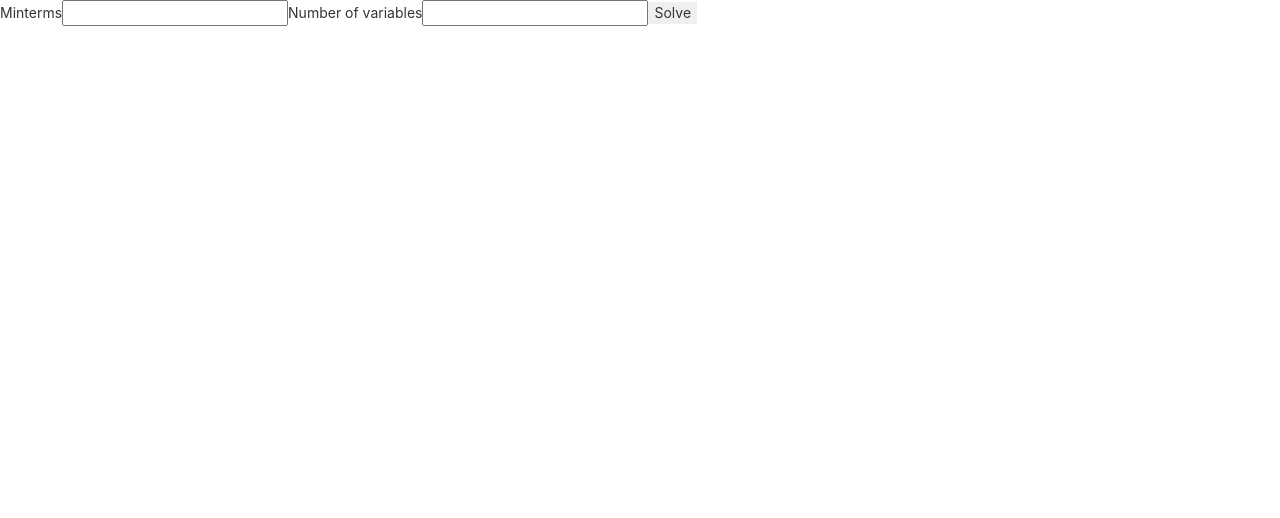
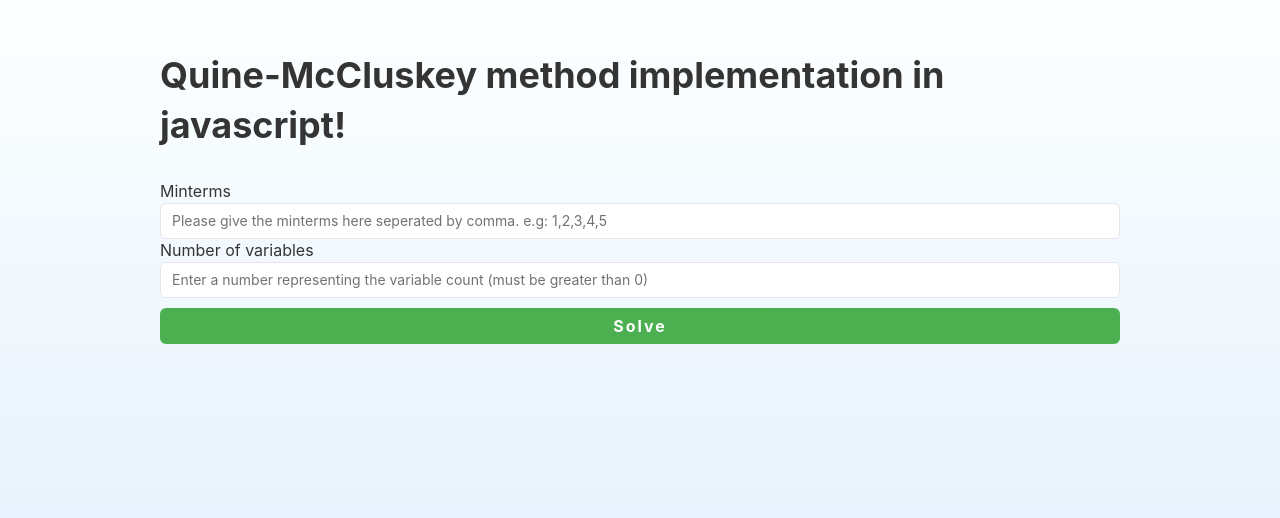
Before and after one commit to szbgreg/Quine-McCluskey-algorithm, a React app: page / in a window 1280 px wide. Shown: the top 518 px of the page. Built offline with nearby package versions, Linux system fonts and the light colour scheme.

Commit message:
Add some styling to components

```diff
--- a/src/App.js
+++ b/src/App.js
@@ -5,6 +5,7 @@ import Solution from './Solution';
 import Rounds from './Rounds';
 import MintermTable from './MintermTable';
 import { colors } from './utils';
+import { Input, Grid, Row, Col, Button } from 'rsuite';
 
 /**
  * Main application component.
@@ -23,7 +24,7 @@ const App = () => {
    * @param {Object} e - The event object.
    */
   const onNumberChange = (e) => {
-    const value = e.target.value;
+    const value = e;
     const isValidInput = /^[1-9][0-9]*$/.test(value);
 
     if (value && isValidInput) {
@@ -39,13 +40,13 @@ const App = () => {
    * @param {Object} e - The event object.
    */
   const onMintermsChange = (e) => {
-    const value = e.target.value;
+    const value = e;
     const isValidInput = /^[0-9,-\s]*$/.test(value);
 
     if (value && isValidInput) {
-      setMinterms(value.split(','));
+      setMinterms(value);
     } else {
-      setMinterms(undefined);
+      setMinterms('');
     }
   };
 
@@ -58,7 +59,7 @@ const App = () => {
       let maxIndex, maxNumber, mintermIndexes;
 
       // Convert and sort minterm indexes
-      mintermIndexes = minterms;
+      mintermIndexes = minterms.split(',');
       mintermIndexes = mintermIndexes
         .map((e) => Number(e))
         .sort(sortingFn)
@@ -91,27 +92,68 @@ const App = () => {
 
   // Render the component
   return (
-    <>
-      <div>
+    <Grid>
+      <Row style={{ marginTop: '50px' }}>
+        <Col xs={24}>
+          <h2>Quine-McCluskey method implementation in javascript!</h2>
+        </Col>
+      </Row>
+      <Row style={{ marginTop: '30px' }}>
+        <Col xs={24}>
           <label htmlFor='minterms'>Minterms</label>
-        <input
+          <Input
             type='text'
             id='minterms'
             onChange={onMintermsChange}
             value={minterms}
+            placeholder={
+              'Please give the minterms here seperated by comma. e.g: 1,2,3,4,5'
+            }
           />
+        </Col>
+      </Row>
+
+      <Row>
+        <Col xs={24}>
           <label htmlFor='numberOfVariables'>Number of variables</label>
-        <input
+          <Input
             type='number'
             id='numberOfVariables'
             onChange={onNumberChange}
             value={number}
+            placeholder='Enter a number representing the variable count (must be greater than 0)'
           />
-        <input type='button' onClick={onButtonClick} value={'Solve'} />
-      </div>
-      <div>{rounds && <Rounds rounds={rounds} />}</div>
-      <div>{result && <Solution result={result} />}</div>
-      <div>
+        </Col>
+      </Row>
+
+      <Row style={{ marginTop: '10px' }}>
+        <Col xs={24}>
+          <Button
+            appearance='primary'
+            color='green'
+            onClick={onButtonClick}
+            block
+          >
+            <span
+              style={{
+                fontWeight: 'bold',
+                letterSpacing: '2px',
+                fontSize: '1rem',
+              }}
+            >
+              Solve
+            </span>
+          </Button>
+        </Col>
+      </Row>
+      <Row>
+        <Col xs={24}>{rounds && <Rounds rounds={rounds} />}</Col>
+      </Row>
+      <Row>
+        <Col xs={24}>{result && <Solution result={result} />}</Col>
+      </Row>
+      <Row>
+        <Col xs={24}>
           {result && displayNumber > 1 && displayNumber < 6 && (
             <MintermTable
               variables={displayNumber}
@@ -119,8 +161,9 @@ const App = () => {
               minterms={displayMinterms}
             />
           )}
-      </div>
-    </>
+        </Col>
+      </Row>
+    </Grid>
   );
 };
 
--- a/src/MintermTable.js
+++ b/src/MintermTable.js
@@ -80,7 +80,10 @@ const MintermTable = (props) => {
   return (
     <>
       {showSize.map((s, k) => (
-        <table style={{ float: 'left', margin: '10px' }} key={k}>
+        <table
+          style={{ float: 'left', margin: '30px 10px', marginBottom: '50px' }}
+          key={k}
+        >
           <tbody>
             {sizes[s].map((row, j) => {
               return (
--- a/src/Rounds.js
+++ b/src/Rounds.js
@@ -65,7 +65,7 @@ const Rounds = (props) => {
   const { rounds } = props;
 
   return (
-    <div style={{ display: 'inline-block', width: '100vh' }}>
+    <div style={{ display: 'inline-block', width: '100%' }}>
       {rounds.map((round, i) => {
         return (
           <div
@@ -73,6 +73,7 @@ const Rounds = (props) => {
             style={{
               float: 'left',
               textAlign: 'center',
+              marginTop: '20px',
             }}
           >
             <span style={{ fontWeight: 'bold' }}>{i + 1}.</span>
--- a/src/Solution.js
+++ b/src/Solution.js
@@ -30,7 +30,7 @@ const Solution = (props) => {
   const { result } = props;
 
   return (
-    <p>
+    <p style={{ marginTop: '20px' }}>
       Possible solution is{' '}
       <span style={{ fontWeight: 'bold' }}>
         {result.map((e, i) => {
--- a/src/styles/css/styles.css
+++ b/src/styles/css/styles.css
@@ -0,0 +1,5 @@
+body{
+    background: linear-gradient(#fcffff, #deecfc);
+    height: 100vh;
+    font-size: 1rem;
+}
```
Lines whose indentation alone changed are shown as unchanged.
